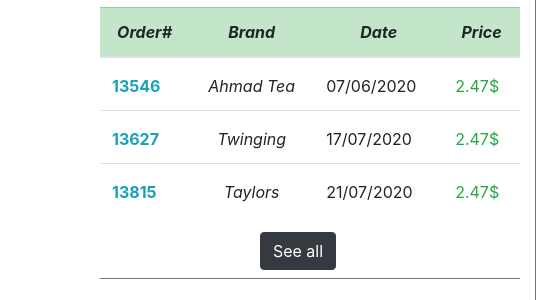
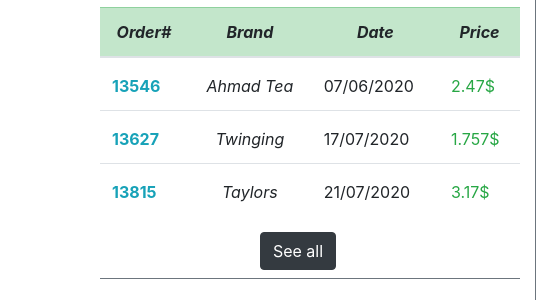
Before and after one commit to mtsh-17/Tea_shop, a plain HTML site: page my_orders.html in a window 1280 px wide. Shown: the part 333-633 px from the top of the page, 0-546 px from the left. Drawn offline with nearby package versions, Linux system fonts and the light colour scheme.

Commit message:
Add files via upload

```diff
--- a/my_orders.html
+++ b/my_orders.html
@@ -153,14 +153,14 @@
                     <th scope="row" class="pt-3" ><a href="#" class="text-info">13627</a></th>
                     <td class="pt-3  font-italic text-center">Twinging</td>
                     <td class="pt-3 ">17/07/2020</td>
-                    <td class="pt-3  text-success">2.47$</td>
+                    <td class="pt-3  text-success">1.757$</td>
 
                   </tr>
                   <tr>
                     <th scope="row" class="pt-3" ><a href="#" class="text-info">13815</a></th>
                     <td class="pt-3  font-italic text-center">Taylors</td>
                     <td class="pt-3 ">21/07/2020</td>
-                    <td class="pt-3  text-success">2.47$</td>
+                    <td class="pt-3  text-success">3.17$</td>
 
                   </tr>
                 </tbody>
```
